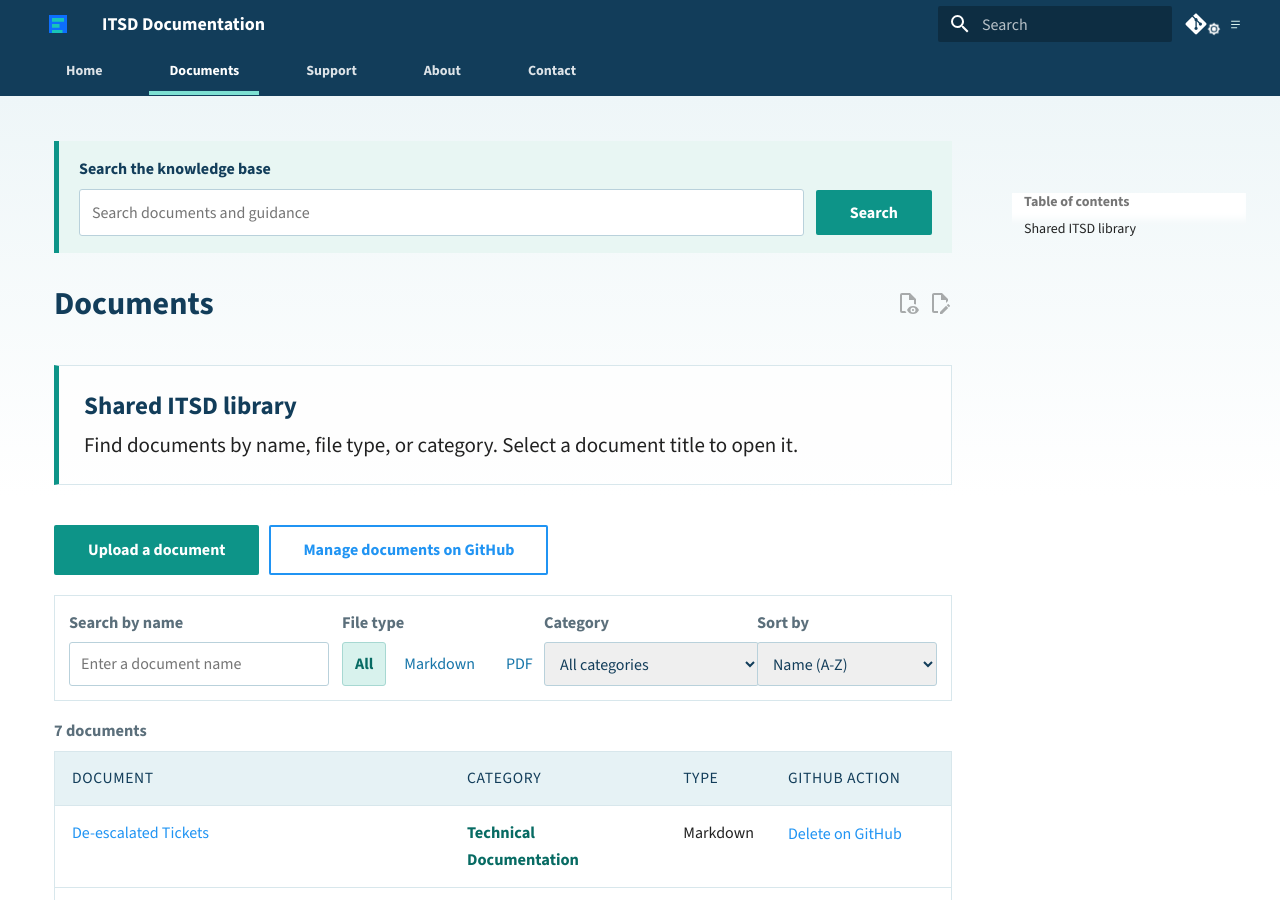
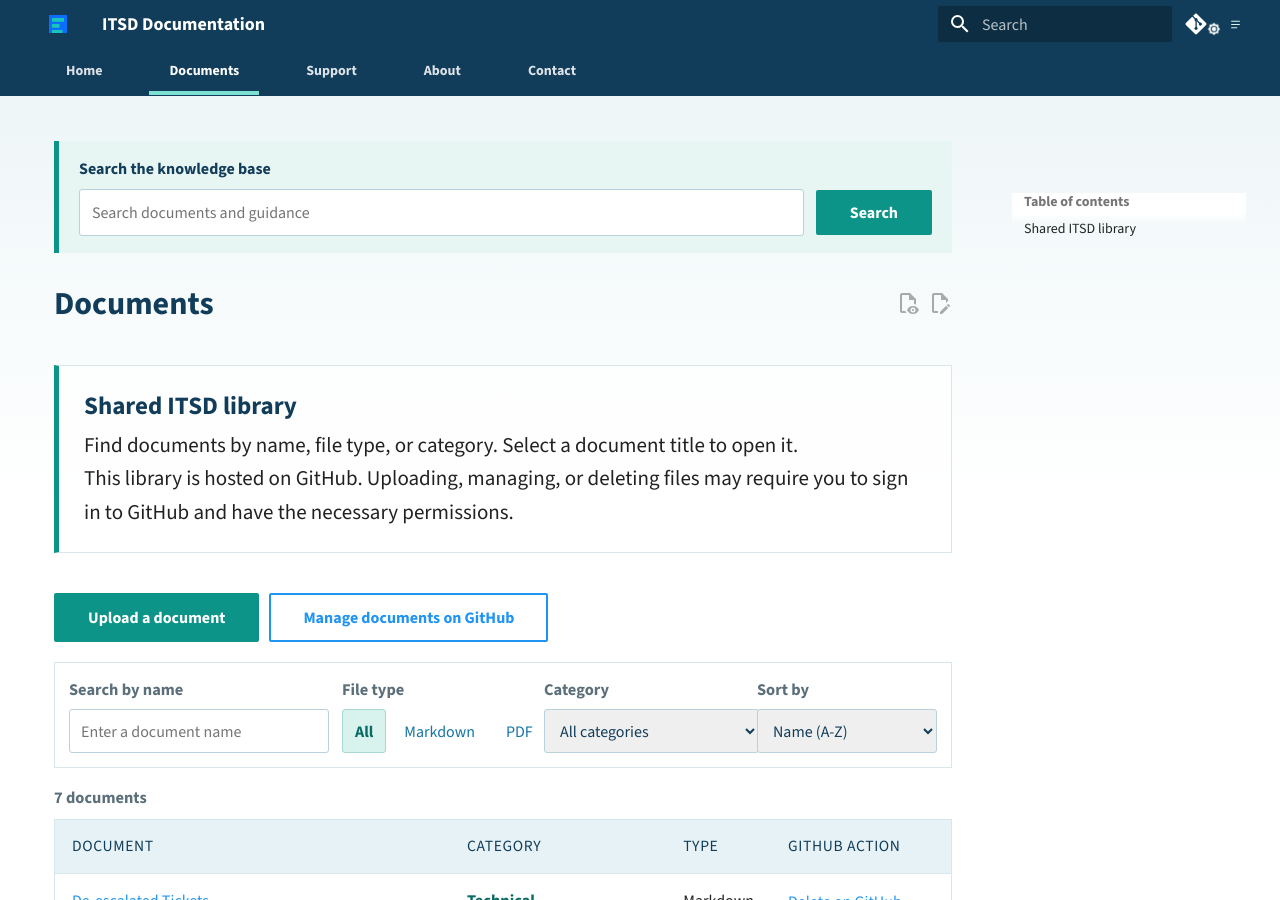
Before and after one commit to dgooding/mkdocs-basic, an MkDocs documentation site: the page built from docs/uploaded-documents.md, in a window 1280 px wide and 900 px high. Built offline with MkDocs 1.6.1 and Material for MkDocs 9.7.7, drawn with Linux system fonts in a browser that asks for light colours; comment, search, counter and statistics services are not loaded.

Commit message:
docs: auto-update 2026-08-27 00:17:35

```diff
--- a/docs/uploaded-documents.md
+++ b/docs/uploaded-documents.md
@@ -5,6 +5,8 @@
 ## Shared ITSD library
 
 Find documents by name, file type, or category. Select a document title to open it.
+
+This library is hosted on GitHub. Uploading, managing, or deleting files may require you to sign in to GitHub and have the necessary permissions.
 
 </div>
 
```
